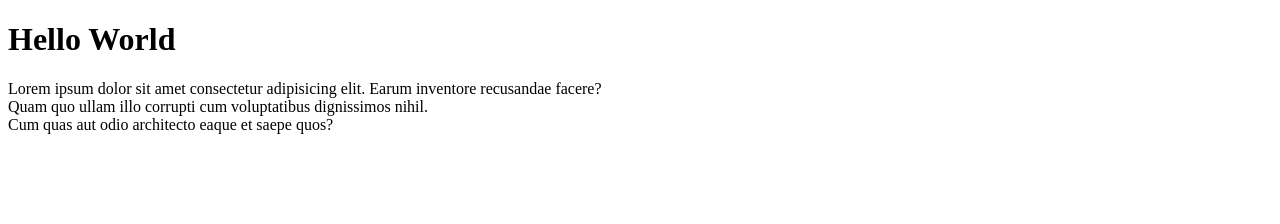
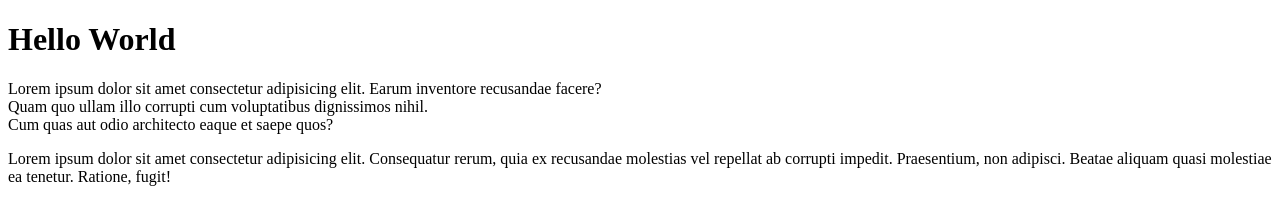
Before and after one commit to adalpo87/html-css-hello, a plain HTML site: page index.html in a window 1280 px wide. Drawn offline with Linux system fonts and the light colour scheme.

Commit message:
aggiunto lorem

```diff
--- a/index.html
+++ b/index.html
@@ -11,6 +11,8 @@
     <p>Lorem ipsum dolor sit amet consectetur adipisicing elit. Earum inventore recusandae facere?<br>
          Quam quo ullam illo corrupti cum voluptatibus dignissimos nihil.<br>
           Cum quas aut odio architecto eaque et saepe quos?</p>
+    <p>Lorem ipsum dolor sit amet consectetur adipisicing elit. Consequatur rerum, quia ex recusandae molestias vel repellat ab corrupti impedit. Praesentium, non adipisci. Beatae aliquam quasi molestiae ea tenetur. Ratione, fugit!</p>
+
 
 </body>
 </html>
```
